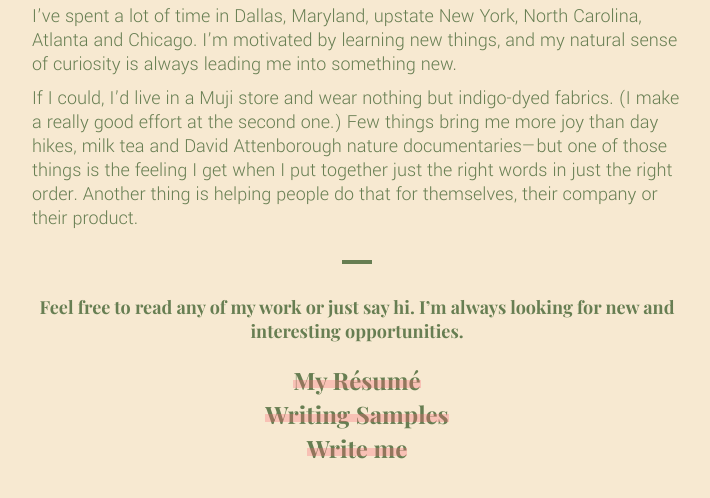
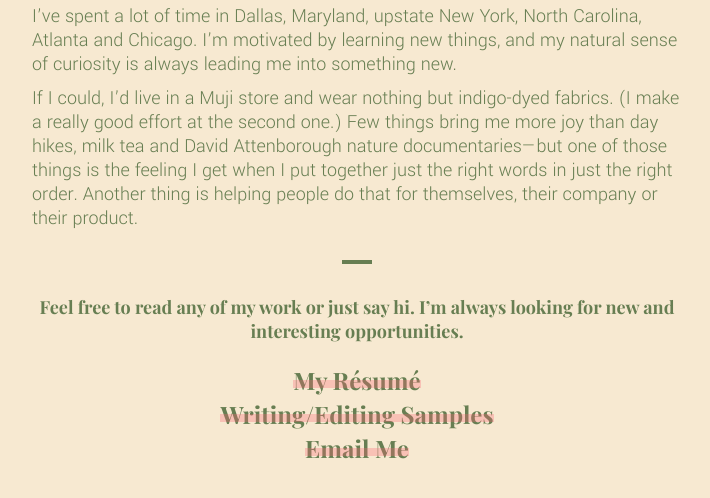
Before and after one commit to njchang/njchang.github.io, a plain HTML site: page index.html in a window 1280 px wide. Shown: the part 226-724 px from the top of the page, without its empty margins (283-993 px from the left). Drawn offline with nearby package versions, Linux system fonts and the light colour scheme.

Commit message:
Modify CTAs
Writing > Writing/Editing, Write me > Email Me

```diff
--- a/index.html
+++ b/index.html
@@ -24,9 +24,9 @@
         <div>
           <a class="cta" href="/files/Nicholas-Chang-Resume.pdf">My Résumé</a>
           <br>
-          <a class="cta" href="/files/Nicholas-Chang-Writing-Samples.pdf">Writing Samples</a>
+          <a class="cta" href="/files/Nicholas-Chang-Writing-Samples.pdf">Writing/Editing Samples</a>
           <br>
-          <a class="cta" href="mailto:nicholasjchang@gmail.com">Write me</a>
+          <a class="cta" href="mailto:nicholasjchang@gmail.com">Email Me</a>
         </div>
         <div class="social">
           <a class="social-link" href=""></a>
```
